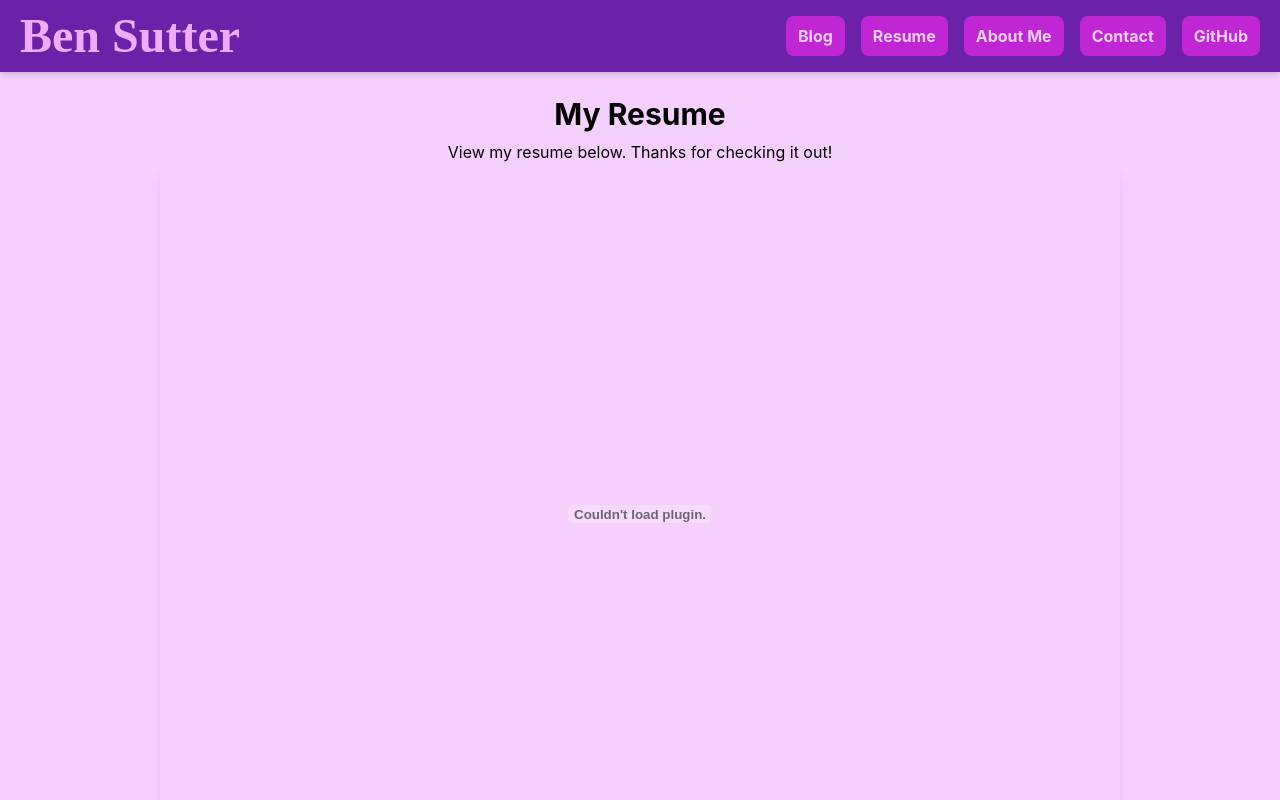
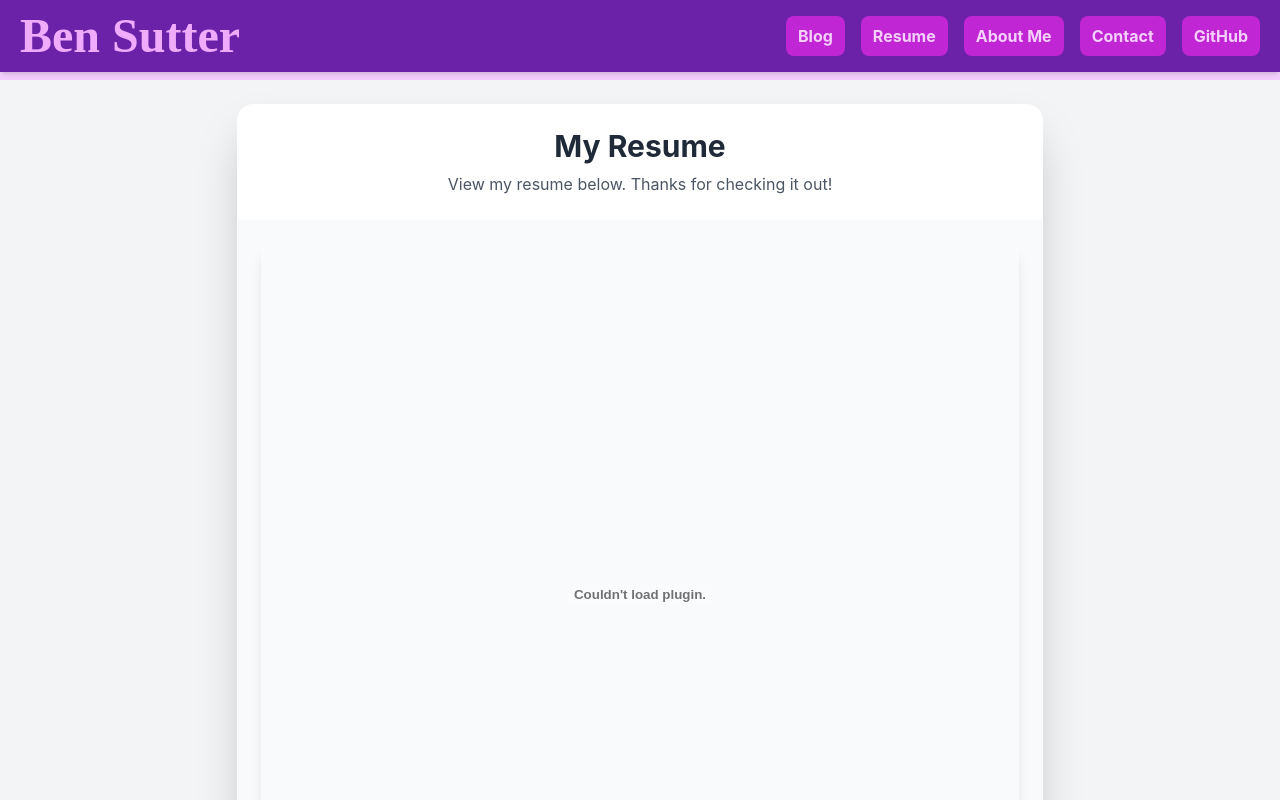
Before and after one commit to Ben-Sutter/Personal_Website, a React (Create React App) app: page /resume in a window 1280 px wide. Shown: the top 800 px of the page. Built offline with nearby package versions, Linux system fonts and the light colour scheme.

Commit message:
add generated css

```diff
--- a/src/styles/generated.css
+++ b/src/styles/generated.css
@@ -548,6 +548,9 @@ video {
 .flex {
   display: flex;
 }
+.hidden {
+  display: none;
+}
 .h-auto {
   height: auto;
 }
@@ -590,8 +593,14 @@ video {
   margin-top: calc(1rem * calc(1 - var(--tw-space-y-reverse)));
   margin-bottom: calc(1rem * var(--tw-space-y-reverse));
 }
+.overflow-hidden {
+  overflow: hidden;
+}
 .rounded {
   border-radius: 0.25rem;
+}
+.rounded-2xl {
+  border-radius: 1rem;
 }
 .rounded-lg {
   border-radius: 0.5rem;
@@ -618,12 +627,27 @@ video {
   --tw-bg-opacity: 1;
   background-color: rgb(192 38 211 / var(--tw-bg-opacity));
 }
+.bg-gray-100 {
+  --tw-bg-opacity: 1;
+  background-color: rgb(243 244 246 / var(--tw-bg-opacity));
+}
+.bg-gray-50 {
+  --tw-bg-opacity: 1;
+  background-color: rgb(249 250 251 / var(--tw-bg-opacity));
+}
 .bg-purple-800 {
   --tw-bg-opacity: 1;
   background-color: rgb(107 33 168 / var(--tw-bg-opacity));
 }
+.bg-white {
+  --tw-bg-opacity: 1;
+  background-color: rgb(255 255 255 / var(--tw-bg-opacity));
+}
 .p-10 {
   padding: 2.5rem;
+}
+.p-6 {
+  padding: 1.5rem;
 }
 .px-2 {
   padding-left: 0.5rem;
@@ -708,9 +732,17 @@ video {
   --tw-text-opacity: 1;
   color: rgb(240 171 252 / var(--tw-text-opacity));
 }
+.text-gray-600 {
+  --tw-text-opacity: 1;
+  color: rgb(75 85 99 / var(--tw-text-opacity));
+}
 .text-gray-700 {
   --tw-text-opacity: 1;
   color: rgb(55 65 81 / var(--tw-text-opacity));
+}
+.text-gray-800 {
+  --tw-text-opacity: 1;
+  color: rgb(31 41 55 / var(--tw-text-opacity));
 }
 .text-purple-950 {
   --tw-text-opacity: 1;
@@ -719,6 +751,11 @@ video {
 .text-white {
   --tw-text-opacity: 1;
   color: rgb(255 255 255 / var(--tw-text-opacity));
+}
+.shadow-2xl {
+  --tw-shadow: 0 25px 50px -12px rgb(0 0 0 / 0.25);
+  --tw-shadow-colored: 0 25px 50px -12px var(--tw-shadow-color);
+  box-shadow: var(--tw-ring-offset-shadow, 0 0 #0000), var(--tw-ring-shadow, 0 0 #0000), var(--tw-shadow);
 }
 .shadow-lg {
   --tw-shadow: 0 10px 15px -3px rgb(0 0 0 / 0.1), 0 4px 6px -4px rgb(0 0 0 / 0.1);
@@ -854,3 +891,10 @@ code {
     padding-right: 2.5rem;
   }
 }
+
+@media (min-width: 1024px) {
+
+  .lg\:w-2\/3 {
+    width: 66.666667%;
+  }
+}
```
